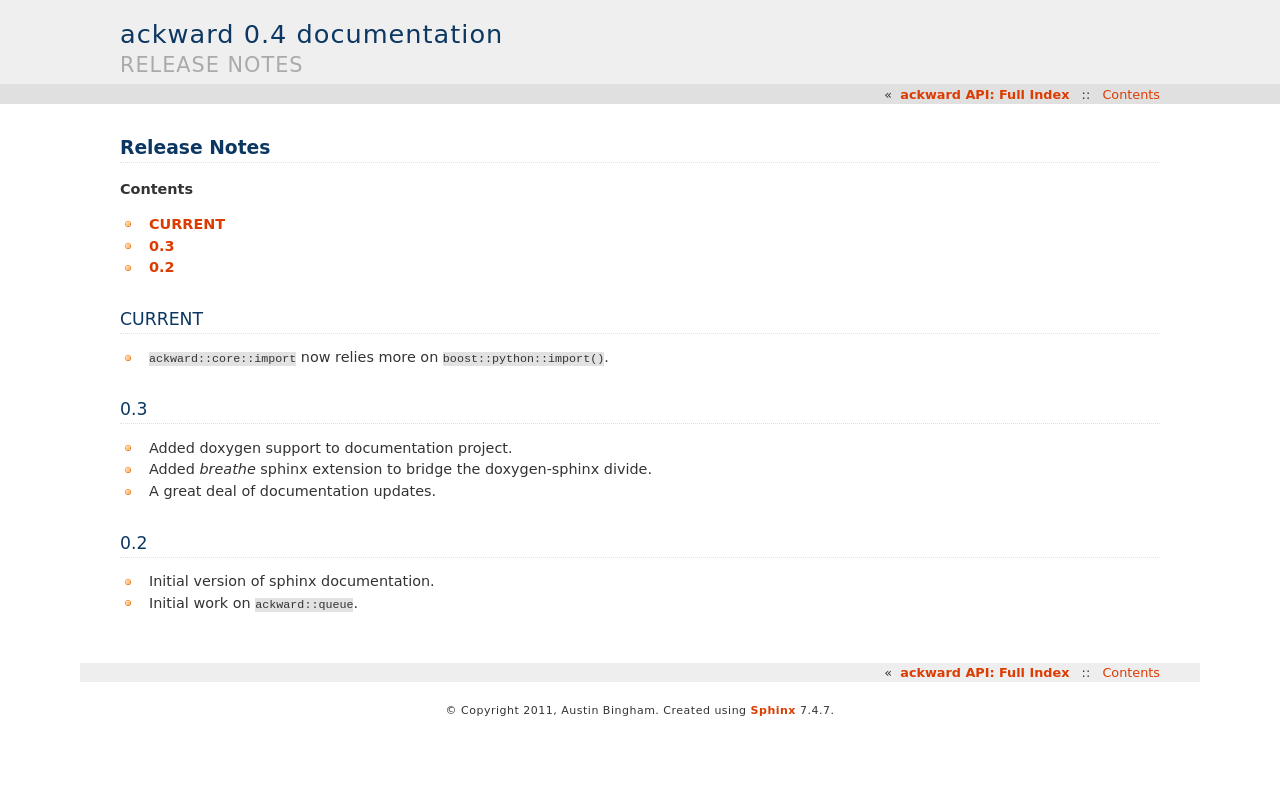
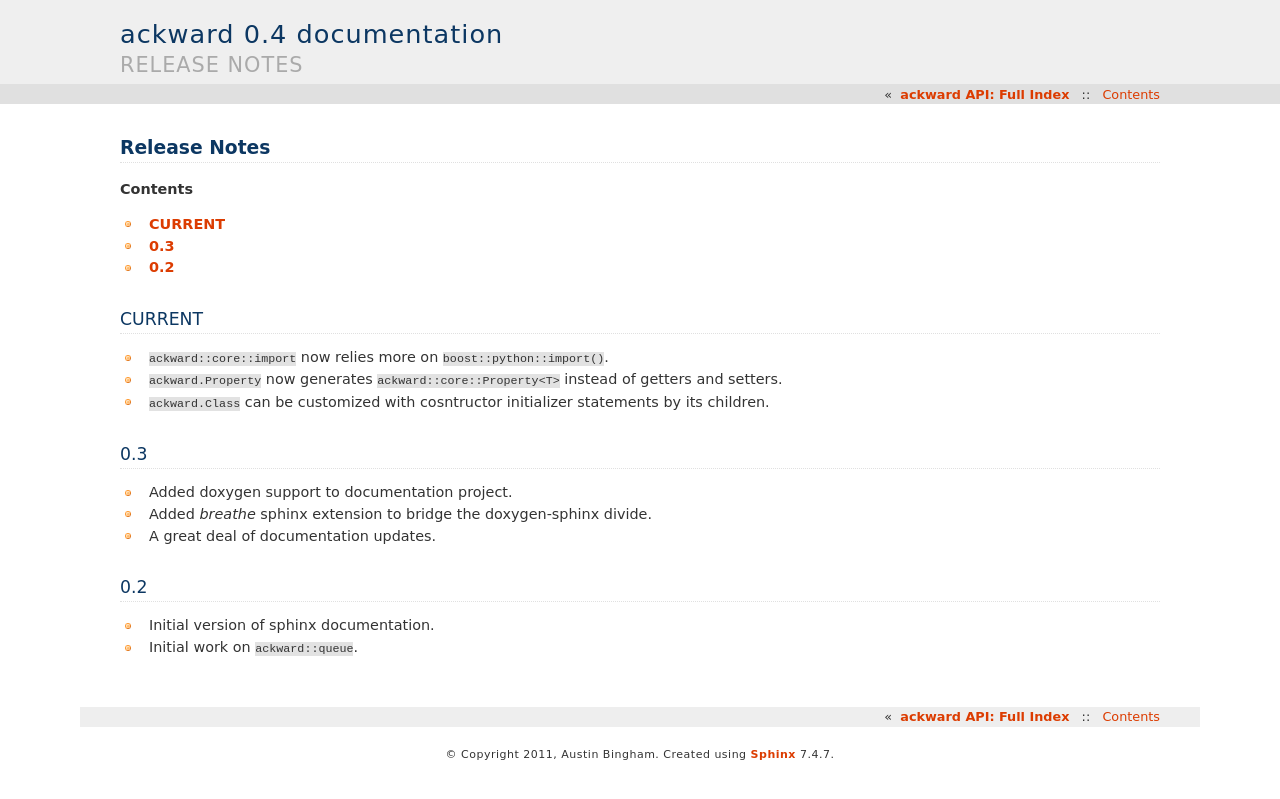
Before and after one commit to abingham/ackward, a Sphinx documentation site: the page built from docs/sphinx/source/release_notes.rst, in a window 1280 px wide. Shown: the top 799 px of the page. Built offline with Sphinx 7.4.7, drawn with Linux system fonts in a browser that asks for light colours.

Commit message:
added some release notes

```diff
--- a/docs/sphinx/source/release_notes.rst
+++ b/docs/sphinx/source/release_notes.rst
@@ -14,6 +14,10 @@ CURRENT
 =======
 
 * ``ackward::core::import`` now relies more on ``boost::python::import()``.
+* ``ackward.Property`` now generates ``ackward::core::Property<T>``
+  instead of getters and setters.
+* ``ackward.Class`` can be customized with cosntructor initializer
+  statements by its children.
 
 .. _release_notes_0_3:
 
```
